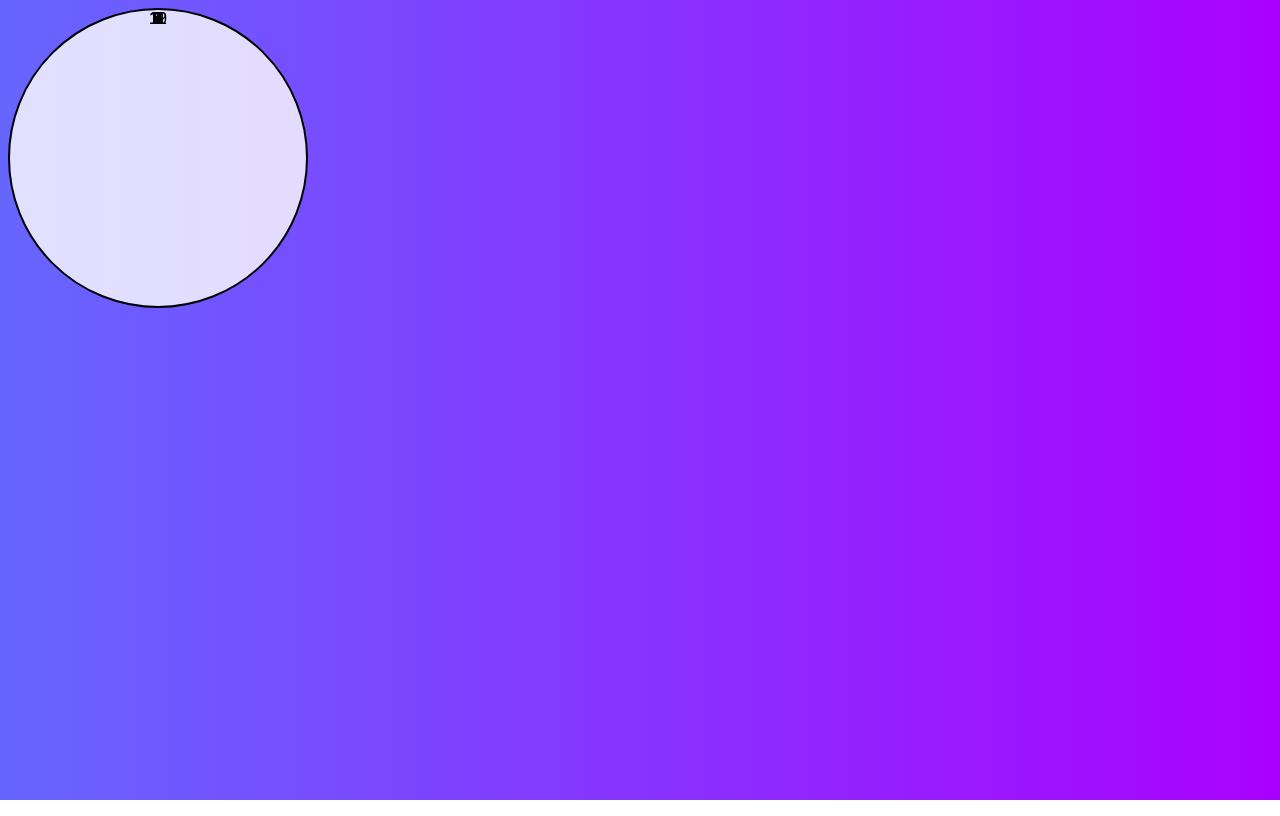
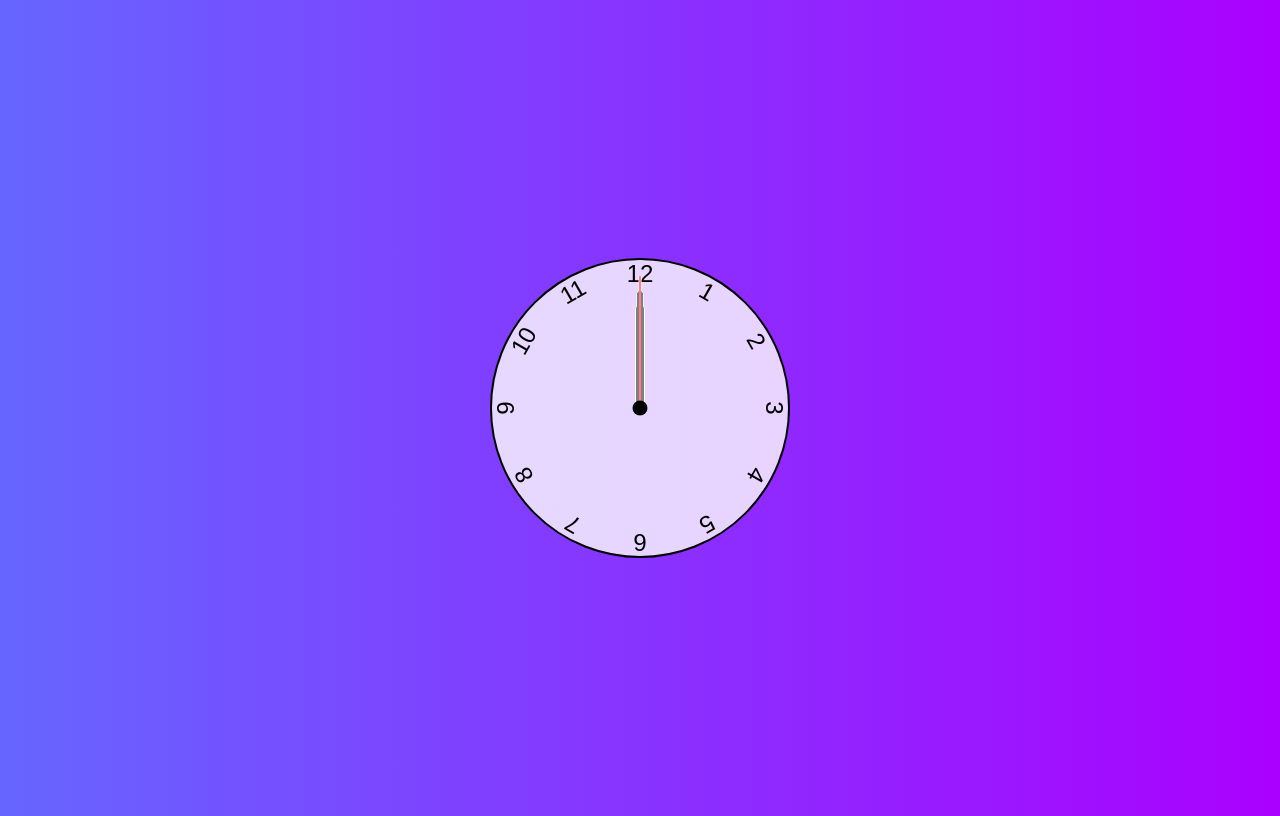
Before and after one commit to Michaelfleck/JS-clock, a plain HTML site: page index.html in a window 1280 px wide. Drawn offline with Linux system fonts and the light colour scheme.

Commit message:
Updated CSS and HTML

```diff
--- a/styles.css
+++ b/styles.css
@@ -6,6 +6,11 @@
  body {
      background: linear-gradient(to left, hsl(1000, 100%, 50%),
      hsl(600, 100%, 70%));;
+     display: flex;
+     justify-content: center;
+     align-items: center;
+     min-height: 100vh;
+     overflow: hidden;
  }
 
  .clock {
@@ -18,9 +23,73 @@
  }
 
  .clock .number {
+     --rotation: 0;
      position: absolute;
      width: 100%;
      height: 100%;
      text-align: center;
      transform: rotate(var(--rotation));
+     font-size: 1.5rem;
  }
+
+ .clock .number1 { --rotation: 30deg; }
+ .clock .number2 { --rotation: 60deg; }
+ .clock .number3 { --rotation: 90deg; }
+ .clock .number4 { --rotation: 120deg; }
+ .clock .number5 { --rotation: 150deg; }
+ .clock .number6 { --rotation: 180deg; }
+ .clock .number7 { --rotation: 210deg; }
+ .clock .number8 { --rotation: 240deg; }
+ .clock .number9 { --rotation: 270deg; }
+ .clock .number10 { --rotation: 300deg; }
+ .clock .number11 { --rotation: 330deg; }
+
+
+ .clock .hand {
+     --rotation: 0;
+     position: absolute;
+     bottom: 50%;
+     left: 50%;
+     width: 10px;
+     height: 50%;
+     background-color: black;
+     border: 1px solid white;
+     border-top-left-radius: 10px;
+     border-top-right-radius: 10px;
+     transform-origin: bottom;
+     z-index: 10;
+     transform: translateX(-50%) rotate(calc(var(--rotation) * 1deg));
+ }
+
+ .clock::after {
+      content: '';
+      position: absolute;
+      background-color: black;
+      z-index: 11;
+      width: 15px;
+      height: 15px;
+      top: 50%;
+      left: 50%;
+      transform: translate(-50%, -50%);
+      border-radius: 50%;
+ }
+
+ .clock .hand.second {
+     width: 3px;
+     height: 45%;
+     background-color: red;
+ }
+
+
+ .clock .hand.minute {
+     width: 7px;
+     height: 40%;
+     background-color: black;
+ }
+
+
+ .clock .hand.hour {
+     width: 10px;
+     height: 35%;
+     background-color: black;
+ }
```
